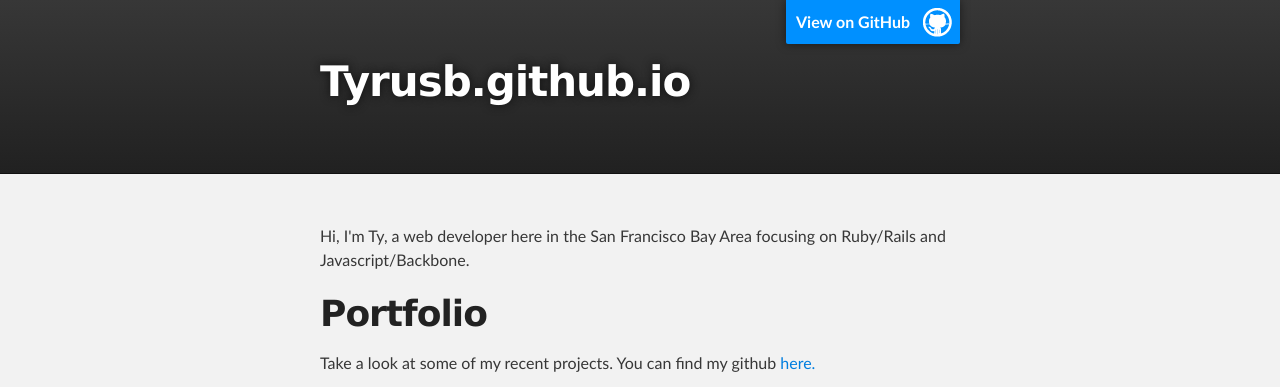
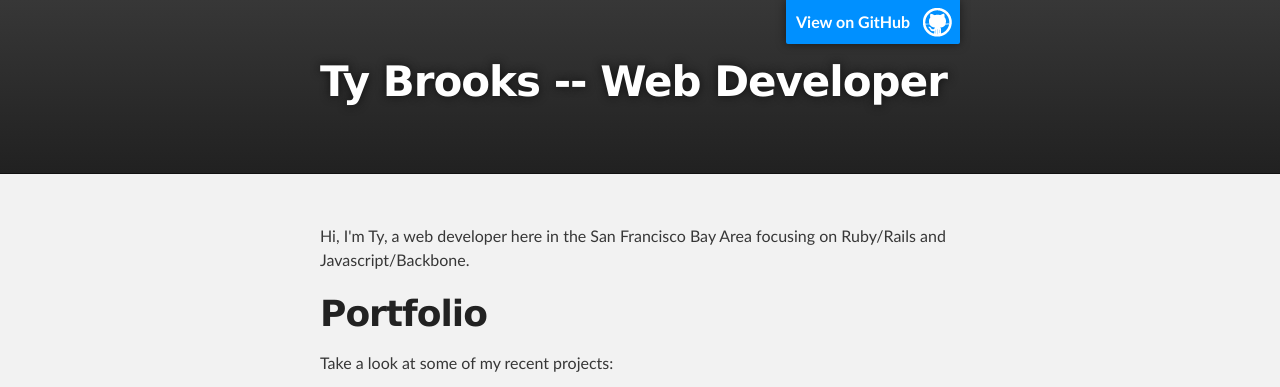
Before and after one commit to TyrusB/TyrusB.github.io, a plain HTML site: page index.html in a window 1280 px wide. Shown: the top 387 px of the page. Drawn offline with Linux system fonts and the light colour scheme.

```diff
--- a/index.html
+++ b/index.html
@@ -8,7 +8,7 @@
 
     <link rel="stylesheet" type="text/css" media="screen" href="stylesheets/stylesheet.css">
 
-    <title>Tyrusb.github.io</title>
+    <title>Ty Brooks -- Web Developer</title>
   </head>
 
   <body>
@@ -18,7 +18,7 @@
         <header class="inner">
           <a id="forkme_banner" href="https://github.com/TyrusB">View on GitHub</a>
 
-          <h1 id="project_title">Tyrusb.github.io</h1>
+          <h1 id="project_title">Ty Brooks -- Web Developer</h1>
           <h2 id="project_tagline"></h2>
 
         </header>
@@ -32,7 +32,7 @@
 <h1>
 <a name="portfolio" class="anchor" href="#portfolio"><span class="octicon octicon-link"></span></a>Portfolio</h1>
 
-<p>Take a look at some of my recent projects. You can find my github <a href="https://github.com/tyrusb?raw=true">here.</a></p>
+<p>Take a look at some of my recent projects:</p>
 
 <h3>
 <a name="chef-genius" class="anchor" href="#chef-genius"><span class="octicon octicon-link"></span></a>Chef Genius</h3>
```
